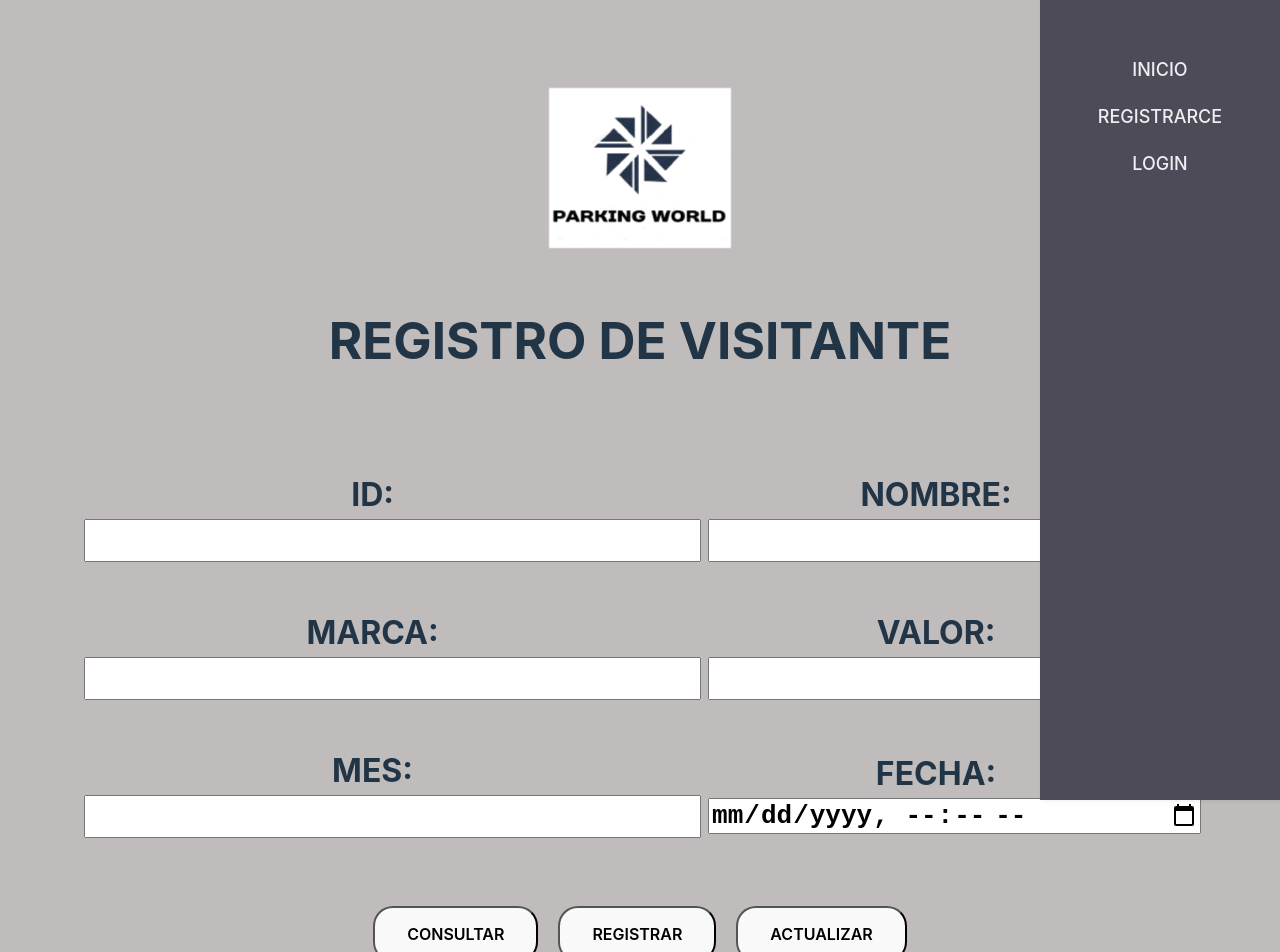
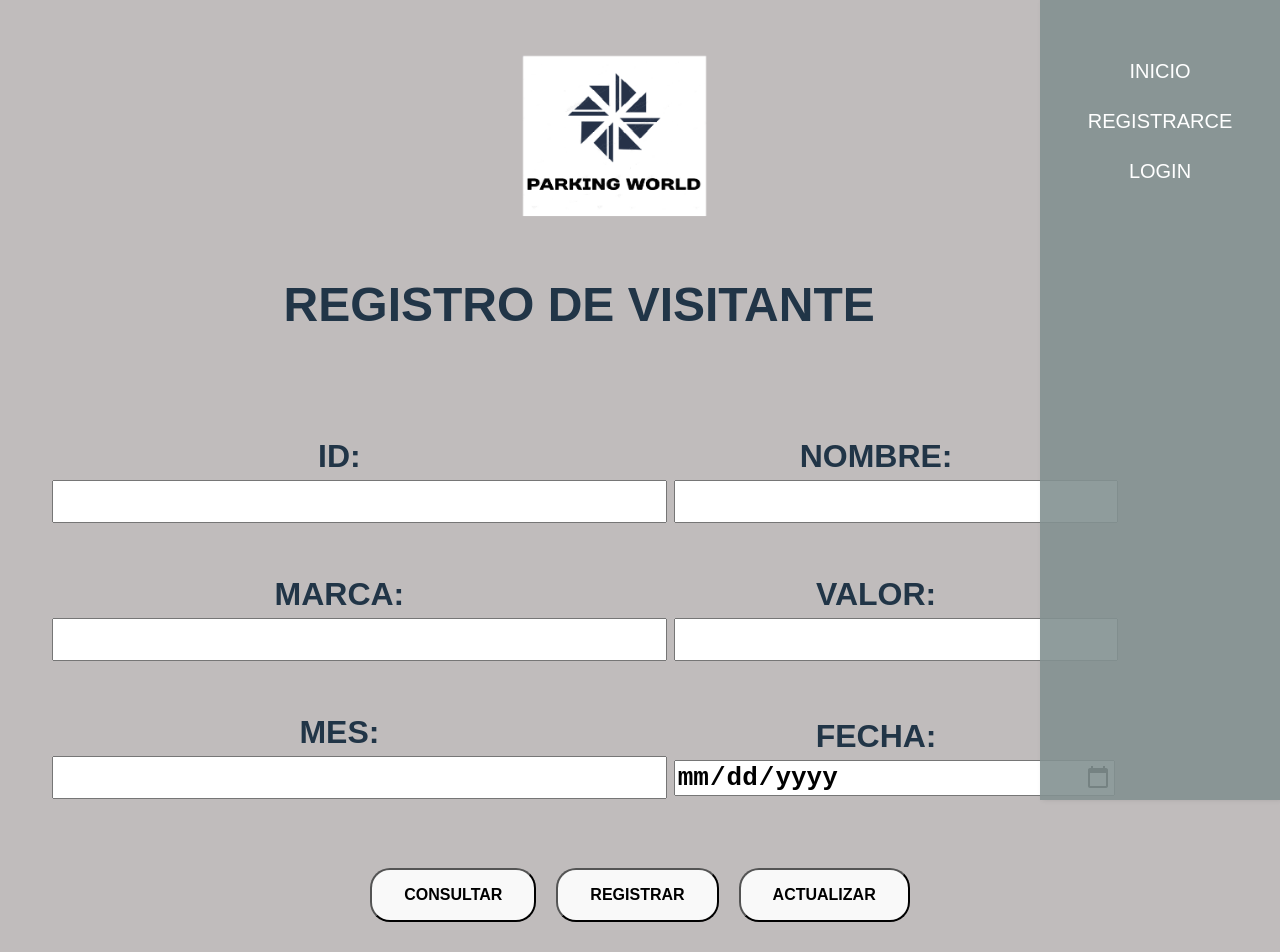
Before and after one commit to santi0804/PROYECTO_CON_REACT, a React (Vite) app in the folder Mi primera chanva/: page / in a window 1280 px wide. Shown: the top 952 px of the page. Built offline with nearby package versions, Linux system fonts and the light colour scheme; no server answers.

Commit message:
Cambios basicos

```diff
--- a/Mi primera chanva/src/App.css
+++ b/Mi primera chanva/src/App.css
@@ -2,7 +2,8 @@
 
 body {
   margin: 0;
-  font-family: -apple-system, BlinkMacSystemFont, 'Segoe UI', Roboto, 'Helvetica Neue', Arial, 'Noto Sans', sans-serif, 'Apple Color Emoji', 'Segoe UI Emoji', 'Segoe UI Symbol', 'Noto Color Emoji';
+  font-family: Arial, sans-serif;
+
 }
 
 #root {
@@ -10,13 +11,14 @@ body {
   flex-direction: column;
   max-width: 1280px;
   margin: 0 auto;
-  padding: 2rem;
+  padding: 1rem;
   text-align: center;
   min-height: 100vh;
 }
 
-.logo {
-  height: 10em;
+.logo {    /* Desde aqui movilizo el Logo*/
+  margin-right: 4vw;
+  height: 160px;
   padding: 1.5em;
   will-change: filter;
   transition: filter 300ms;
@@ -49,23 +51,20 @@ label {
 .container {
   display: flex;
   flex-direction: column;
-  align-items: center;
+  align-items: flex-start;
   padding: 20px;
 }
 
 .container2 {
   display: grid;
-  grid-template-columns: auto 1fr;
-  /* Define dos columnas, una para etiquetas y otra para inputs */
-  gap: 15px;
-  /* Espacio entre las filas */
-  align-items: center;
-  /* Alinea verticalmente los elementos */
+  grid-template-columns: auto 1fr;  /* Define dos columnas, una para etiquetas y otra para inputs */
+  gap: 15px;   /* Espacio entre las filas */
+  align-items: center;   /* Alinea verticalmente los elementos */
+  margin-right: 10%;
 }
 
 .container2 label {
-  justify-self: start;
-  /* Alinea las etiquetas a la derecha de la columna */
+  justify-self: start;/* Alinea las etiquetas a la derecha de la columna */
   font-size: 2em;
   font-weight: bold;
 }
@@ -78,8 +77,7 @@ label {
 .inputFecha {
   font-size: 2em;
   font-weight: bold;
-  width: 100%;
-  /* Asegura que los inputs ocupen todo el espacio disponible en la columna */
+  width: 100%;     /* Asegura que los inputs ocupen todo el espacio disponible en la columna */
 }
 
 
@@ -136,20 +134,15 @@ tr:nth-child(even) {
 }
 
 .tabla-registros {
-  width: 100%;
-  /* Ancho completo de la tabla */
-  border-collapse: collapse;
-  /* Colapsar bordes de celda */
+  width: 100%;  /* Ancho completo de la tabla */
+  border-collapse: collapse;  /* Colapsar bordes de celda */
 }
 
 .tabla-registros th,
 .tabla-registros td {
-  border: 1px solid #dddddd;
-  /* Borde de celda */
-  text-align: left;
-  /* Alineación de texto */
-  padding: 8px;
-  /* Espaciado interno de celda */
+  border: 1px solid #dddddd;   /* Borde de celda */
+  text-align: left;   /* Alineación de texto */
+  padding: 8px;   /* Espaciado interno de celda */
 }
 
 .tabla-registros th {
@@ -168,19 +161,14 @@ tr:nth-child(even) {
 }
 
 .icono {
-  cursor: pointer;
-  /* Cambiar cursor a pointer en los iconos */
+  cursor: pointer;  /* Cambiar cursor a pointer en los iconos */
 }
 
 .excel-icon {
   font-size: 50px;
-  /* Tamaño del icono */
   color: green;
-  /* Color del icono */
   cursor: pointer;
-  /* Cambiar el cursor a pointer */
   margin-bottom: 30px;
-  /* Margen inferior */
   margin-left: 90%;
 }
 
@@ -188,7 +176,7 @@ tr:nth-child(even) {
   display: flex;
   flex-direction: column;
   width: 200px;
-  background-color: #4e4b58;
+  background-color: #839191e5;
   padding: 20px;
   box-shadow: 2px 0 5px rgba(0, 0, 0, 0.1);
   position: fixed;
@@ -207,9 +195,9 @@ tr:nth-child(even) {
 }
 
 .sidebar ul li a {
-  color: #ecf0f1;
+  color: white;
   text-decoration: none;
-  font-size: 18px;
+  font-size: 20px;
 }
 
 .sidebar ul li a:hover {
--- a/Mi primera chanva/src/App.jsx
+++ b/Mi primera chanva/src/App.jsx
@@ -260,7 +260,7 @@ function App() {
 
           <div className="registro">
             <label htmlFor="marca" className='labelFecha'>FECHA:</label>
-            <input className='inputFecha' type="datetime-local" id="fecha" value={fecha_p} onChange={handleChange6} />
+            <input className='inputFecha' type="date" id="fecha" value={fecha_p} onChange={handleChange6} />
             {errors.fecha_p && <p className="error">{errors.fecha_p}</p>}
           </div>
         </div>
--- a/Mi primera chanva/src/index.css
+++ b/Mi primera chanva/src/index.css
@@ -32,8 +32,9 @@ body {
 }
 
 h1 {
-  font-size: 3.2em;
+  font-size: 3em;  /* con la medida em, se vuelve responsi, para que se adapte las leras a las medidas de la pantalla*/
   line-height: 1.1;
+  margin-right: 10%;
 }
 
 button {
```
